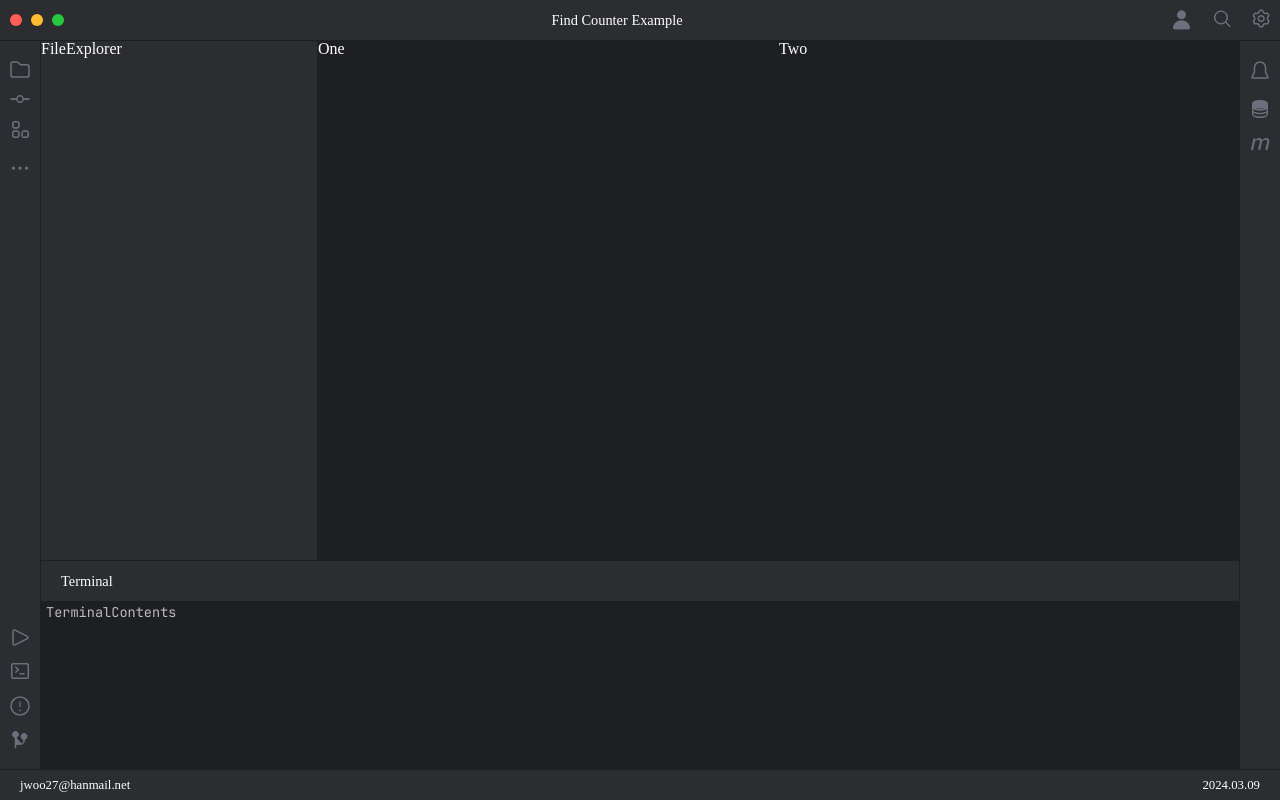
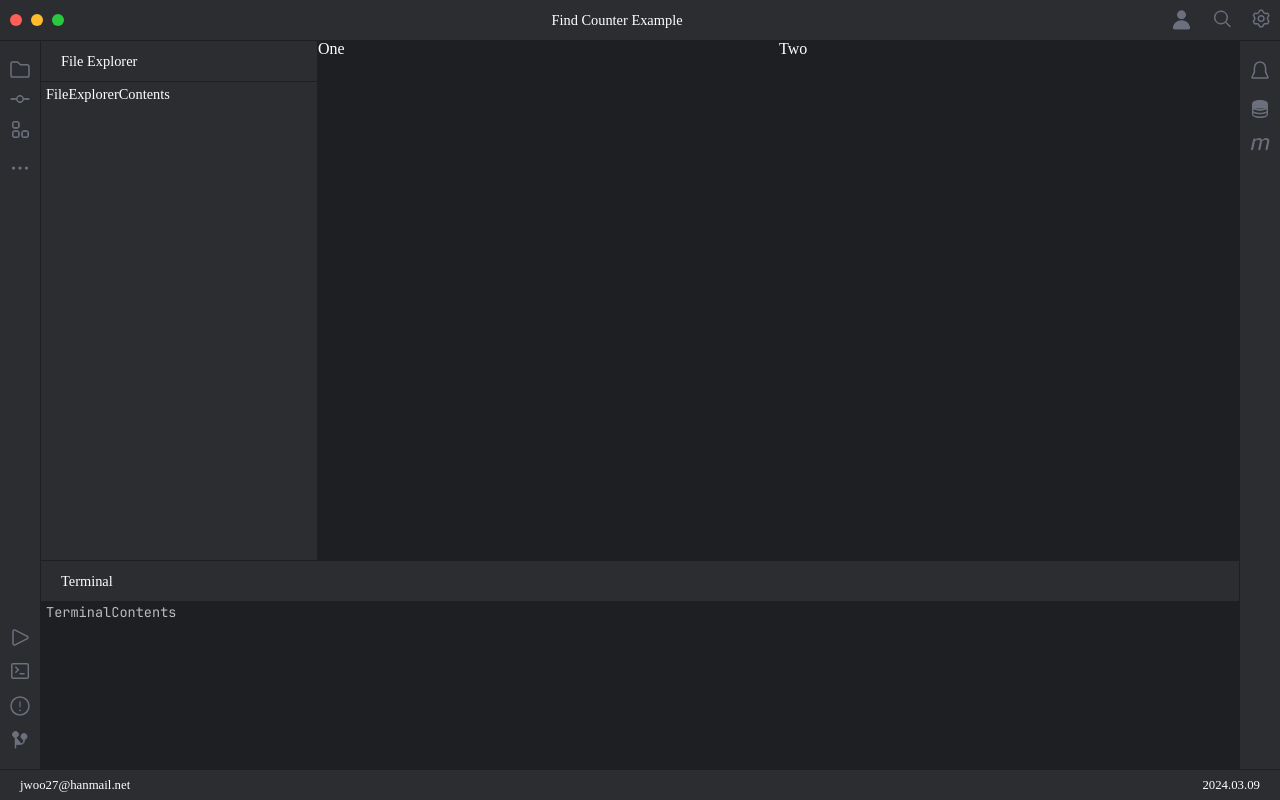
Before and after one commit to jw0097/counter-example-finder, a React app: page / in a window 1280 px wide. Built offline with nearby package versions, Linux system fonts and the light colour scheme; a web font is replaced by a local one.

Commit message:
feat: FileExplorer 컴포넌트 작성

```diff
--- a/src/components/container/FileExplorer.tsx
+++ b/src/components/container/FileExplorer.tsx
@@ -1,8 +1,26 @@
 import styled from '@emotion/styled';
 import React from 'react';
+import { MESSAGE } from '../../constants/message';
 
 const FileExplorer = () => {
-  return <FileExplorerContainer>FileExplorer</FileExplorerContainer>;
+  return (
+    <FileExplorerContainer>
+      <FileExplorerHeaderContainer>
+        <FileExplorerHeaderWrapper>
+          <FileExplorerHeaderText>
+            {MESSAGE.fileExplorer}
+          </FileExplorerHeaderText>
+        </FileExplorerHeaderWrapper>
+      </FileExplorerHeaderContainer>
+      <FileExplorerContentContainer>
+        <FileExplorerContentWrapper>
+          <FileExplorerContents role="document">
+            FileExplorerContents
+          </FileExplorerContents>
+        </FileExplorerContentWrapper>
+      </FileExplorerContentContainer>
+    </FileExplorerContainer>
+  );
 };
 
 const FileExplorerContainer = styled.div((props) => ({
@@ -10,4 +28,33 @@ const FileExplorerContainer = styled.div((props) => ({
   ...props.theme.grid.fileExplorer,
 }));
 
+const FileExplorerHeaderContainer = styled.div((props) => ({
+  height: '40px',
+  backgroundColor: props.theme.palette.gray,
+  display: 'flex',
+  justifyContent: 'space-between',
+  alignItems: 'center',
+  borderBottom: `1px solid ${props.theme.palette.black}`,
+}));
+
+const FileExplorerHeaderWrapper = styled.div({
+  display: 'flex',
+  marginLeft: '20px',
+});
+
+const FileExplorerHeaderText = styled.h2((props) => ({
+  ...props.theme.typo.innerHeader,
+}));
+
+const FileExplorerContentContainer = styled.div({
+  marginTop: '5px',
+  marginLeft: '5px',
+});
+
+const FileExplorerContentWrapper = styled.div({});
+
+const FileExplorerContents = styled.div((props) => ({
+  ...props.theme.typo.header,
+}));
+
 export default FileExplorer;
```
